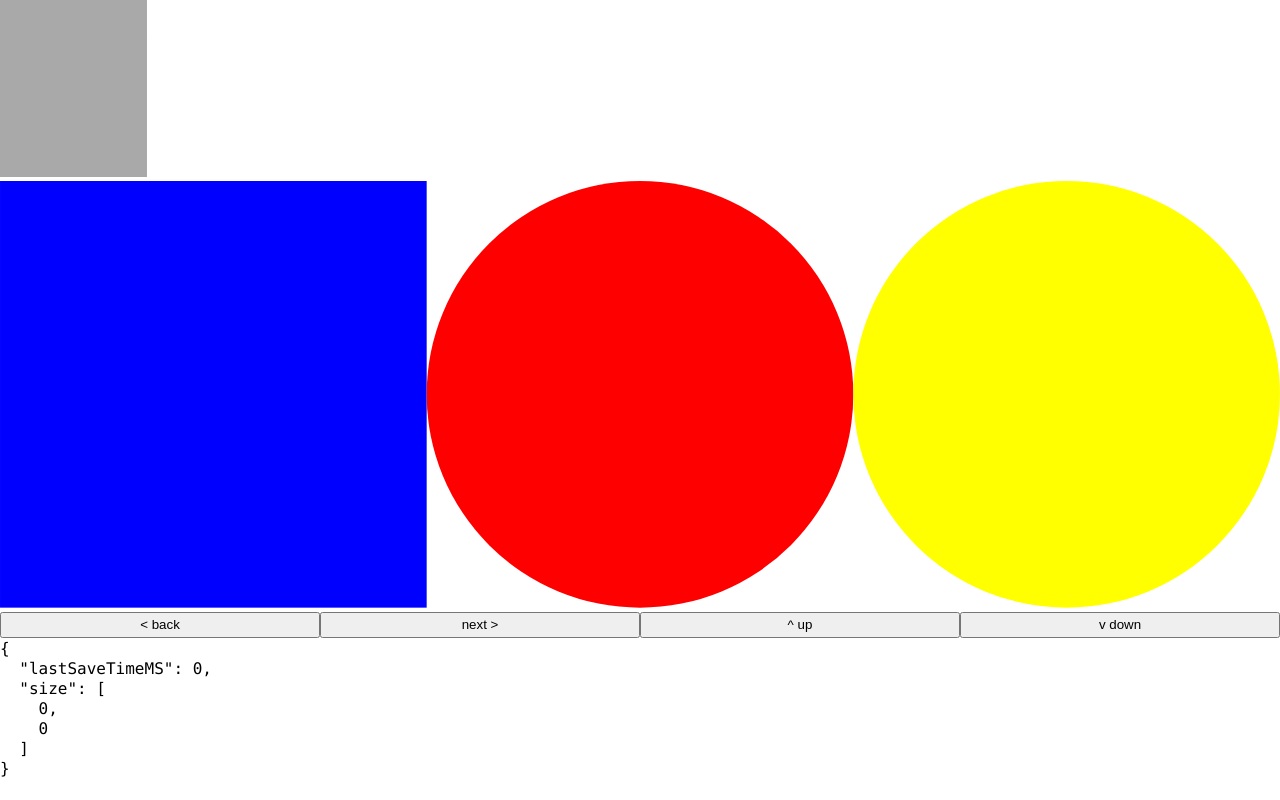
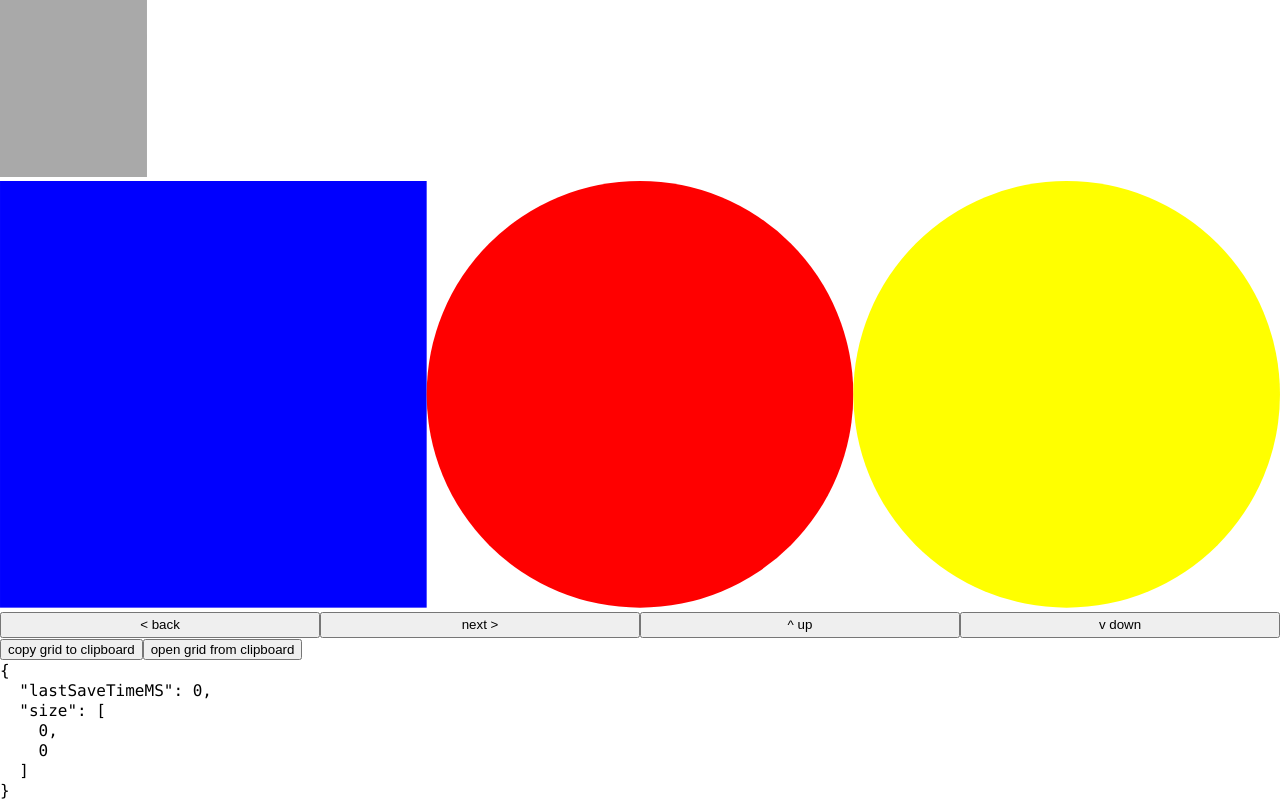
Before and after one commit to chrisbolin/megapixel, a React (Create React App) app: page / in a window 1280 px wide. Shown: the part 1103-1903 px from the top of the page. Before the commit the page ends 1881 px from the top, so only its background shows below. Built offline with nearby package versions, Linux system fonts and the light colour scheme.

Commit message:
basic clipboard

```diff
--- a/src/App.tsx
+++ b/src/App.tsx
@@ -2,20 +2,20 @@ import React, { useState } from 'react';
 
 import './App.css';
 
-import { Grid, useGrid, Palette, GridContructorParams, NullableString, loadMostRecentGrid } from './Grid';
-import { roundTo } from './utils';
-import { MenuButton } from './Menu';
+import { Grid, useGrid, Palette, GridContructorParams, NullableString, loadMostRecentGrid, newGridFromJSON } from './Grid';
+import { copyTextToClipboard, getTextFromClipboard, roundTo } from './utils';
 
 function useAppState(defaultGridParams: GridContructorParams) {
   const [colorIndex, setColorIndex] = useState(0);
   const [view, setView] = useState('canvas');
   const gridForState = loadMostRecentGrid() || new Grid(defaultGridParams);
-  const grid = useGrid(gridForState);
+  const [grid, setGrid] = useGrid(gridForState);
 
   return {
     colorIndex,
     setColorIndex,
     grid,
+    setGrid,
     view,
     setView,
   };
@@ -147,8 +147,15 @@ function App() {
       />
       <ColorPicker state={state} palette={palette} />
       <ViewportPicker state={state} />
+      <button onClick={() => copyTextToClipboard(state.grid.toJSON())}>copy grid to clipboard</button>
+      <button onClick={async () => {
+        const json = await getTextFromClipboard();
+        const newGrid = newGridFromJSON(json);
+        if (newGrid) {
+          state.setGrid(newGrid);
+        }
+      }}>open grid from clipboard</button>
       <DebugInfo grid={state.grid} />
-      <MenuButton />
     </div>
   );
 }
--- a/src/Grid.tsx
+++ b/src/Grid.tsx
@@ -60,14 +60,16 @@ export class Grid {
     };
   }
 
-  get metadata(): GridContructorParams {
-    // persisted metadata; everything in constructor except data
+  get coreData(): GridContructorParams {
+    // everything needed to revive the Grid
     return {
+      id: this.id,
+      data: this.data,
       viewportSize: this.viewportSize,
       palette: this.palette,
       createdAt: this.createdAt,
+      updatedAt: this.updatedAt,
       viewportCorner: this.viewportCorner,
-      id: this.id,
     };
   }
 
@@ -121,6 +123,10 @@ export class Grid {
     this.save();
   }
 
+  toJSON() {
+    return JSON.stringify(this.coreData);
+  }
+
   save() {
     const t0 = performance.now();
     saveGrid(this);
@@ -159,11 +165,25 @@ export class Grid {
   }
 }
 
-export function useGrid(grid: Grid) {
-  const [gridInState] = useState(grid);
+export function useGrid(grid: Grid): [Grid, (newGrid: Grid) => void] {
+  const [gridInState, _setGridInState] = useState(grid);
   const [count, setCounter] = useState(0);
   gridInState.notify = () => setCounter(count + 1);
-  return gridInState;
+
+  function setGridInState(newGrid: Grid) {
+    newGrid.notify = () => setCounter(count + 1);
+    _setGridInState(newGrid);
+    newGrid.save();
+  }
+  return [gridInState, setGridInState];
+}
+
+export function newGridFromJSON(json: string): Grid | null {
+  try {
+    return new Grid(JSON.parse(json));
+  } catch (error) {
+    return null;
+  }
 }
 
 function listSavedGridIds(): Array<string> {
@@ -173,8 +193,7 @@ function listSavedGridIds(): Array<string> {
 
 function saveGrid(grid: Grid) {
   const gridIds = listSavedGridIds();
-  console.log(grid.metadata);
-  localStorage.setItem(grid.id + STORAGE_KEYS.SUFFIX_GRID_METADATA, JSON.stringify(grid.metadata));
+  localStorage.setItem(grid.id + STORAGE_KEYS.SUFFIX_GRID_METADATA, JSON.stringify(grid.coreData));
   localStorage.setItem(grid.id + STORAGE_KEYS.SUFFIX_GRID_DATA, JSON.stringify(grid.data));
   localStorage.setItem(STORAGE_KEYS.ALL_GRID_IDS, JSON.stringify(addToSetArray(gridIds, grid.id)));
 }
@@ -193,9 +212,9 @@ function loadGridData(gridId: string): GridData | null {
 
 export function loadMostRecentGrid(): Grid | null {
   const metadatas = listSavedGridIds().map(loadGridMetadata).sort((a, b) => {
-    if (!a?.updatedAt) return -1;
-    if (!b?.updatedAt) return 1;
-    return a.updatedAt - b.updatedAt;
+    if (!a?.updatedAt) return 1;
+    if (!b?.updatedAt) return -1;
+    return b.updatedAt - a.updatedAt;
   });
   const metadata = metadatas[0];
   if (!metadata || metadata.id === undefined) return null;
--- a/src/Menu.tsx
+++ b/src/Menu.tsx
@@ -1,7 +1,15 @@
-import React from "react";
+import { useState } from "react";
 
-export function Menu() { }
+export function Menu() {
+  const [x, setOpen] = useState(false);
+  return <div className="Menu">
+    <h1>{x ? 'opened' : 'closed'}</h1>
+    <MenuButton onClick={() => setOpen(true)} />
+  </div>;
+}
 
-export function MenuButton() {
-  return <div className="MenuButton">hey</div>;
+export function MenuButton({ onClick }: { onClick: Function }) {
+  return <div className="MenuButton" onClick={() => onClick()}>
+    <button onClick={() => null}>Open Menu</button>
+  </div>;
 }
--- a/src/utils.tsx
+++ b/src/utils.tsx
@@ -19,3 +19,11 @@ export function addToSetArray(array: Array<any>, element: any) {
 export function roundTo(value: number, place: number = 1) {
   return Math.round(value / place) * place;
 }
+
+export async function copyTextToClipboard(text: string) {
+  return await navigator.clipboard.writeText(text);
+}
+
+export async function getTextFromClipboard() {
+  return await navigator.clipboard.readText();
+}
```
